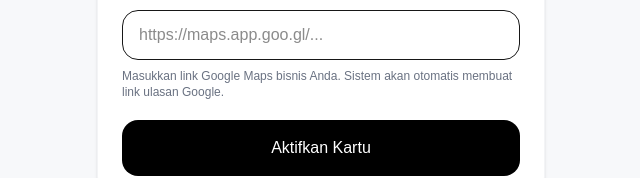
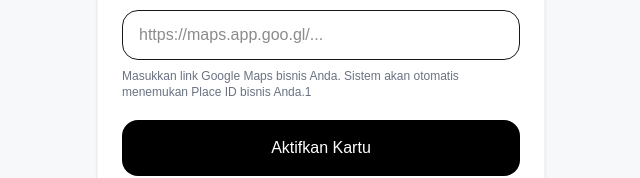
Before and after one commit to ulasantokogle-max/ulasantoko-review-card, a Next.js app: page /activate in a window 1280 px wide. Shown: the part 513-691 px from the top of the page, without its empty margins (319-959 px from the left). Built offline with nearby package versions, Linux system fonts and the light colour scheme.

Commit message:
Update ActivationForm.tsx

```diff
--- a/components/ActivationForm.tsx
+++ b/components/ActivationForm.tsx
@@ -176,7 +176,7 @@ export default function ActivationForm() {
 
         <p className="mt-2 text-xs text-gray-500">
           Masukkan link Google Maps bisnis Anda.
-          Sistem akan otomatis membuat link ulasan Google.
+          Sistem akan otomatis menemukan Place ID bisnis Anda.1
         </p>
       </label>
 
```
